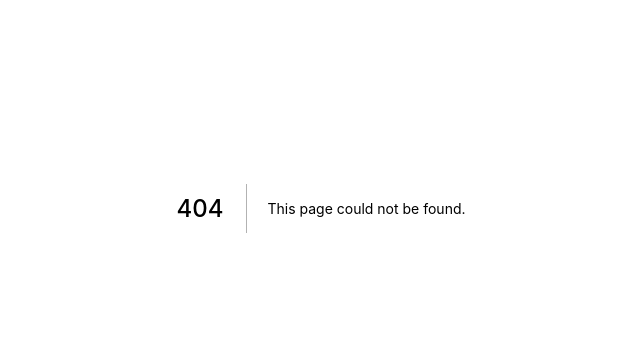
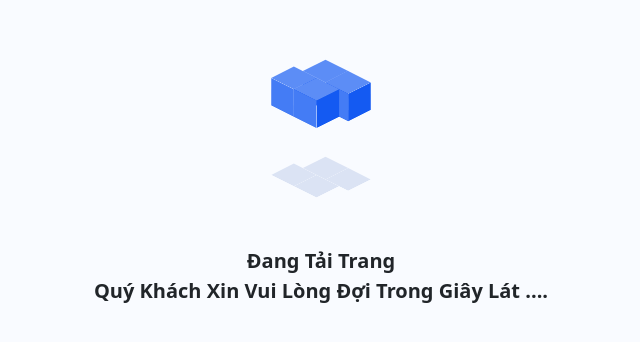
Before and after one commit to sonnguyen118/motthuobinhdao, a Next.js app: page /Home/Loading in a window 1280 px wide. Before the commit this address had no page. Shown: the part 192-534 px from the top of the page, without its empty margins (319-959 px from the left). Built offline with nearby package versions, Linux system fonts and the light colour scheme.

Commit message:
loading screen when loding page

```diff
--- /dev/null
+++ b/pages/Home/Loading.js
@@ -0,0 +1,39 @@
+import React, { useState, useEffect } from "react";
+
+const Loading = () => {
+  return (
+    <div className="loangding-component">
+      <div className="boxess">
+        <div className="boxs">
+          <div />
+          <div />
+          <div />
+          <div />
+        </div>
+        <div className="boxs">
+          <div />
+          <div />
+          <div />
+          <div />
+        </div>
+        <div className="boxs">
+          <div />
+          <div />
+          <div />
+          <div />
+        </div>
+        <div className="boxs">
+          <div />
+          <div />
+          <div />
+          <div />
+        </div>
+      </div>
+      <p className="loangding-component-p">
+        Đang Tải Trang<br></br> Quý Khách Xin Vui Lòng Đợi Trong Giây Lát ....
+      </p>
+    </div>
+  );
+};
+
+export default Loading;
--- a/pages/_app.js
+++ b/pages/_app.js
@@ -1,8 +1,10 @@
-import { useEffect } from "react";
+import React, { useState, useEffect } from "react";
 import "../styles/sass/main.scss";
+
 // import "../styles/globals.css";
 import Layout from "../pages/Components/Layout";
 import { StoreProvider } from "../utils/Store";
+import Router from "next/router";
 
 function MyApp({ Component, pageProps }) {
   useEffect(() => {
--- a/styles/sass/components/_loading.scss
+++ b/styles/sass/components/_loading.scss
@@ -1,113 +1,342 @@
-.containers {
-  text-align: center;
-  width: 100%;
-}
+$color: #5c8df6;
+$colorRight: darken(#5c8df6, 15%);
+$colorLeft: darken(#5c8df6, 5%);
+$shadow: #dbe3f4;
 
-.containers-section {
-  /*         width: 30%; */
-  display: inline-block;
-  text-align: center;
-  min-height: 215px;
-  vertical-align: top;
-  margin: 1%;
-  /*         background: #080915; */
-  border-radius: 5px;
-  /*         -webkit-box-shadow: 0px 0px 30px 1px #103136 inset;
-                box-shadow: 0px 0px 30px 1px #103136 inset; */
-}
-
-@media only screen and (max-width: 600px) {
-  section {
-    min-width: 350px;
+.boxess {
+  --size: 32px;
+  --duration: 800ms;
+  height: calc(var(--size) * 2);
+  width: calc(var(--size) * 3);
+  position: relative;
+  transform-style: preserve-3d;
+  transform-origin: 50% 50%;
+  margin-top: calc(var(--size) * 1.5 * -1);
+  transform: rotateX(60deg) rotateZ(45deg) rotateY(0deg) translateZ(0px);
+  .boxs {
+    width: var(--size);
+    height: var(--size);
+    top: 0;
+    left: 0;
+    position: absolute;
+    transform-style: preserve-3d;
+    &:nth-child(1) {
+      transform: translate(100%, 0);
+      animation: box1 var(--duration) linear infinite;
+    }
+    &:nth-child(2) {
+      transform: translate(0, 100%);
+      animation: box2 var(--duration) linear infinite;
+    }
+    &:nth-child(3) {
+      transform: translate(100%, 100%);
+      animation: box3 var(--duration) linear infinite;
+    }
+    &:nth-child(4) {
+      transform: translate(200%, 0);
+      animation: box4 var(--duration) linear infinite;
+    }
+    & > div {
+      --background: #{$color};
+      --top: auto;
+      --right: auto;
+      --bottom: auto;
+      --left: auto;
+      --translateZ: calc(var(--size) / 2);
+      --rotateY: 0deg;
+      --rotateX: 0deg;
+      position: absolute;
+      width: 100%;
+      height: 100%;
+      background: var(--background);
+      top: var(--top);
+      right: var(--right);
+      bottom: var(--bottom);
+      left: var(--left);
+      transform: rotateY(var(--rotateY)) rotateX(var(--rotateX))
+        translateZ(var(--translateZ));
+      &:nth-child(1) {
+        --top: 0;
+        --left: 0;
+      }
+      &:nth-child(2) {
+        --background: #{$colorRight};
+        --right: 0;
+        --rotateY: 90deg;
+      }
+      &:nth-child(3) {
+        --background: #{$colorLeft};
+        --rotateX: -90deg;
+      }
+      &:nth-child(4) {
+        --background: #{$shadow};
+        --top: 0;
+        --left: 0;
+        --translateZ: calc(var(--size) * 3 * -1);
+      }
+    }
   }
 }
 
-.loader {
-  position: relative;
-  width: 60px;
-  height: 60px;
-  border-radius: 50%;
-  margin: 75px;
-  display: inline-block;
-  vertical-align: middle;
-}
-
-.loader-star {
-  position: absolute;
-  top: calc(50% - 12px);
-}
-/*LOADER-1*/
-
-.loader-1 .loader-outter {
-  position: absolute;
-  border: 4px solid #f50057;
-  border-left-color: transparent;
-  border-bottom: 0;
-  width: 100%;
-  height: 100%;
-  border-radius: 50%;
-  -webkit-animation: loader-1-outter 1s cubic-bezier(0.42, 0.61, 0.58, 0.41)
-    infinite;
-  animation: loader-1-outter 1s cubic-bezier(0.42, 0.61, 0.58, 0.41) infinite;
-}
-
-.loader-1 .loader-inner {
-  position: absolute;
-  border: 4px solid #f50057;
-  border-radius: 50%;
-  width: 40px;
-  height: 40px;
-  left: calc(50% - 20px);
-  top: calc(50% - 20px);
-  border-right: 0;
-  border-top-color: transparent;
-  -webkit-animation: loader-1-inner 1s cubic-bezier(0.42, 0.61, 0.58, 0.41)
-    infinite;
-  animation: loader-1-inner 1s cubic-bezier(0.42, 0.61, 0.58, 0.41) infinite;
-}
-
-/* ----------------     KEYFRAMES    ----------------- */
-
-@-webkit-keyframes loader-1-outter {
-  0% {
-    -webkit-transform: rotate(0deg);
-    transform: rotate(0deg);
+@keyframes box1 {
+  0%,
+  50% {
+    transform: translate(100%, 0);
   }
   100% {
-    -webkit-transform: rotate(360deg);
-    transform: rotate(360deg);
+    transform: translate(200%, 0);
   }
 }
 
-@keyframes loader-1-outter {
+@keyframes box2 {
   0% {
-    -webkit-transform: rotate(0deg);
-    transform: rotate(0deg);
+    transform: translate(0, 100%);
+  }
+  50% {
+    transform: translate(0, 0);
   }
   100% {
-    -webkit-transform: rotate(360deg);
-    transform: rotate(360deg);
+    transform: translate(100%, 0);
   }
 }
 
-@-webkit-keyframes loader-1-inner {
-  0% {
-    -webkit-transform: rotate(0deg);
-    transform: rotate(0deg);
+@keyframes box3 {
+  0%,
+  50% {
+    transform: translate(100%, 100%);
   }
   100% {
-    -webkit-transform: rotate(-360deg);
-    transform: rotate(-360deg);
+    transform: translate(0, 100%);
   }
 }
 
-@keyframes loader-1-inner {
+@keyframes box4 {
   0% {
-    -webkit-transform: rotate(0deg);
-    transform: rotate(0deg);
+    transform: translate(200%, 0);
+  }
+  50% {
+    transform: translate(200%, 100%);
   }
   100% {
-    -webkit-transform: rotate(-360deg);
-    transform: rotate(-360deg);
+    transform: translate(100%, 100%);
   }
 }
+.loangding-component {
+  -webkit-font-smoothing: antialiased;
+  box-sizing: border-box;
+  &:before,
+  &:after {
+    box-sizing: border-box;
+  }
+  display: block;
+  width: 100vw;
+  height: 100vh;
+  display: flex;
+  justify-content: center;
+  align-items: center;
+  background: #f9fbff;
+  flex-direction: column;
+  &-p {
+    font-size: 20px;
+    font-weight: bold;
+    margin-top: 120px;
+    text-align: center;
+  }
+}
+
+// html {
+//   -webkit-font-smoothing: antialiased;
+// }
+
+// * {
+//   box-sizing: border-box;
+//   &:before,
+//   &:after {
+//     box-sizing: border-box;
+//   }
+// }
+
+// Center & dribbble
+// body {
+//   min-height: 100vh;
+//   font-family: Roboto, Arial;
+//   color: #adafb6;
+//   display: flex;
+//   justify-content: center;
+//   align-items: center;
+//   background: #f9fbff;
+//   .dribbble {
+//     position: fixed;
+//     display: block;
+//     right: 20px;
+//     bottom: 20px;
+//     img {
+//       display: block;
+//       height: 28px;
+//     }
+//   }
+// }
+@include responsive_200 {
+  .loangding-component {
+    -webkit-font-smoothing: antialiased;
+    box-sizing: border-box;
+    &:before,
+    &:after {
+      box-sizing: border-box;
+    }
+    display: block;
+    width: 100vw;
+    height: 100vh;
+    display: flex;
+    justify-content: center;
+    align-items: center;
+    background: #f9fbff;
+    flex-direction: column;
+    &-p {
+      font-size: 8px;
+      font-weight: bold;
+      margin-top: 90px;
+      text-align: center;
+    }
+  }
+}
+@include responsive_280 {
+  .loangding-component {
+    -webkit-font-smoothing: antialiased;
+    box-sizing: border-box;
+    &:before,
+    &:after {
+      box-sizing: border-box;
+    }
+    display: block;
+    width: 100vw;
+    height: 100vh;
+    display: flex;
+    justify-content: center;
+    align-items: center;
+    background: #f9fbff;
+    flex-direction: column;
+    &-p {
+      font-size: 11px;
+      font-weight: bold;
+      margin-top: 90px;
+      text-align: center;
+    }
+  }
+}
+@include responsive_320 {
+  .loangding-component {
+    -webkit-font-smoothing: antialiased;
+    box-sizing: border-box;
+    &:before,
+    &:after {
+      box-sizing: border-box;
+    }
+    display: block;
+    width: 100vw;
+    height: 100vh;
+    display: flex;
+    justify-content: center;
+    align-items: center;
+    background: #f9fbff;
+    flex-direction: column;
+    &-p {
+      font-size: 12px;
+      font-weight: bold;
+      margin-top: 90px;
+      text-align: center;
+    }
+  }
+}
+
+@include responsive_375 {
+  .loangding-component {
+    -webkit-font-smoothing: antialiased;
+    box-sizing: border-box;
+    &:before,
+    &:after {
+      box-sizing: border-box;
+    }
+    display: block;
+    width: 100vw;
+    height: 100vh;
+    display: flex;
+    justify-content: center;
+    align-items: center;
+    background: #f9fbff;
+    flex-direction: column;
+    &-p {
+      font-size: 14px;
+      font-weight: bold;
+      margin-top: 90px;
+      text-align: center;
+    }
+  }
+}
+
+@include responsive_425 {
+  .loangding-component {
+    -webkit-font-smoothing: antialiased;
+    box-sizing: border-box;
+    &:before,
+    &:after {
+      box-sizing: border-box;
+    }
+    display: block;
+    width: 100vw;
+    height: 100vh;
+    display: flex;
+    justify-content: center;
+    align-items: center;
+    background: #f9fbff;
+    flex-direction: column;
+    &-p {
+      font-size: 16px;
+      font-weight: bold;
+      margin-top: 90px;
+      text-align: center;
+    }
+  }
+}
+@include responsive_456 {
+  .loangding-component {
+    -webkit-font-smoothing: antialiased;
+    box-sizing: border-box;
+    &:before,
+    &:after {
+      box-sizing: border-box;
+    }
+    display: block;
+    width: 100vw;
+    height: 100vh;
+    display: flex;
+    justify-content: center;
+    align-items: center;
+    background: #f9fbff;
+    flex-direction: column;
+    &-p {
+      font-size: 16px;
+      font-weight: bold;
+      margin-top: 100px;
+      text-align: center;
+    }
+  }
+}
+
+@include responsive_768 {
+}
+
+@include responsive_992 {
+}
+
+@include responsive_1024 {
+}
+
+@include responsive_1200 {
+}
+@include responsive_1440 {
+}
+@include responsive_1650 {
+}
+@include responsive_1900 {
+}
--- a/styles/sass/main.scss
+++ b/styles/sass/main.scss
@@ -10,7 +10,7 @@
 @import "components/contact";
 @import "components/recruit";
 @import "components/mobilelayout";
-
+@import "components/loading";
 @import "home/home";
 
 @import "analysis/main";
```
Also changed, not shown: pages/Components/Loading.js (deleted, +0 -16 lines), pages/index.js (+18 -3 lines).
